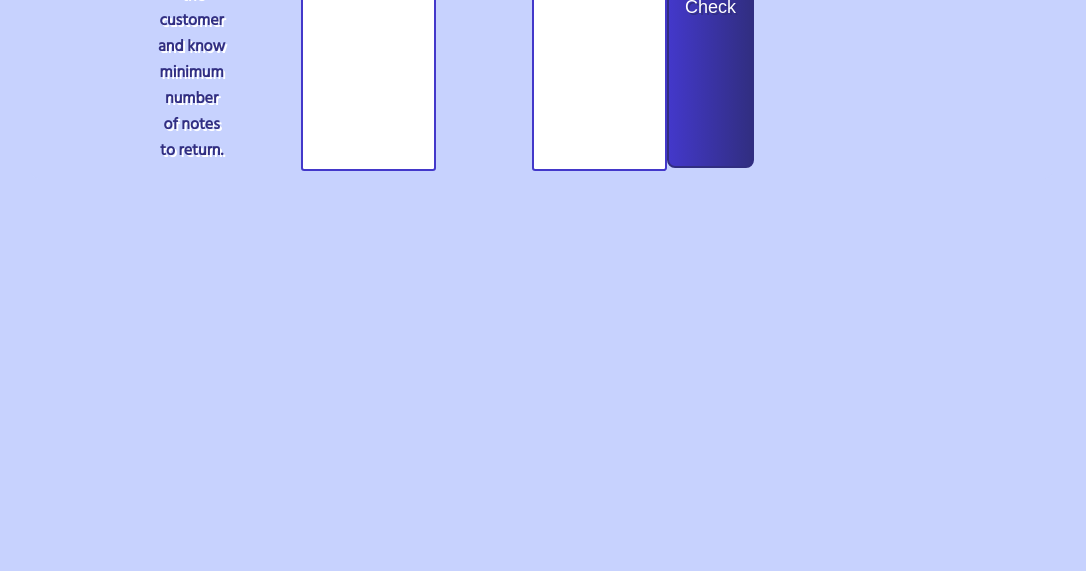
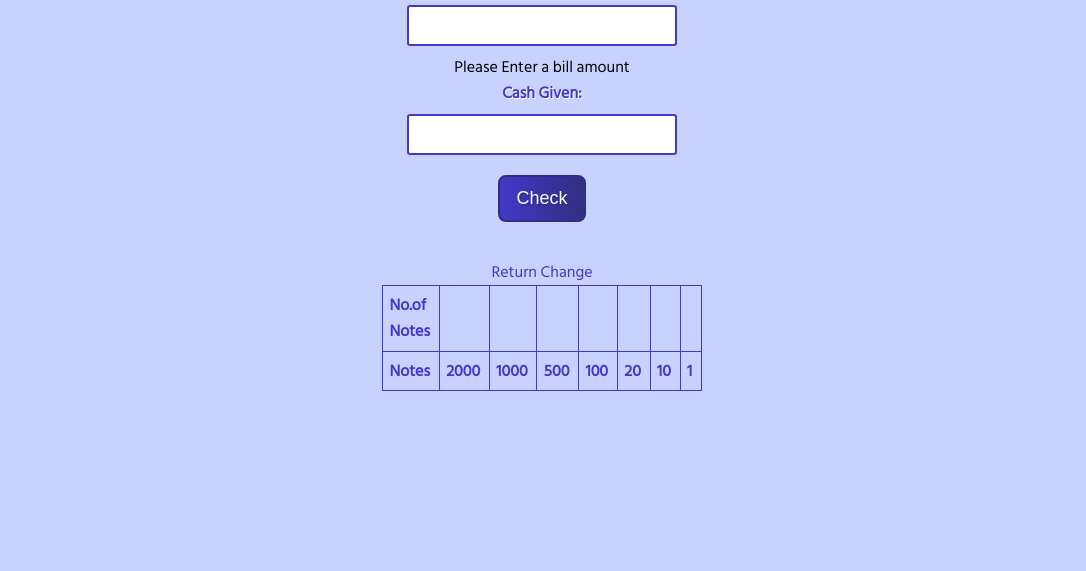
Before and after one commit to mariyasada/Cash-register, a plain HTML site: page index.html in a window 1280 px wide. Shown: the part 229-800 px from the top of the page, without its empty margins (98-1184 px from the left). Drawn offline with Linux system fonts and the light colour scheme.

Commit message:
Update style.css

```diff
--- a/style.css
+++ b/style.css
@@ -21,8 +21,8 @@ body{
 {
     margin: 4rem auto  ;
     display: flex;
-    /* flex-direction: column; */
-    width: 80vw;
+    flex-direction: column;
+    width: 50vw;
     background-color: var(--third-color);
     border-radius: 0.7rem;
     text-align: center;
@@ -79,9 +79,9 @@ body{
 }
 /* Table styling */
 .Change-table{
-    /* width: 50%; */
-    display: block;
-    max-width: 300px;
+    width: 50%;
+    /* display: block; */
+    /* max-width: 300px; */
     text-align: justify;
     border-collapse: collapse;
     margin: 0.8rem auto;
```
